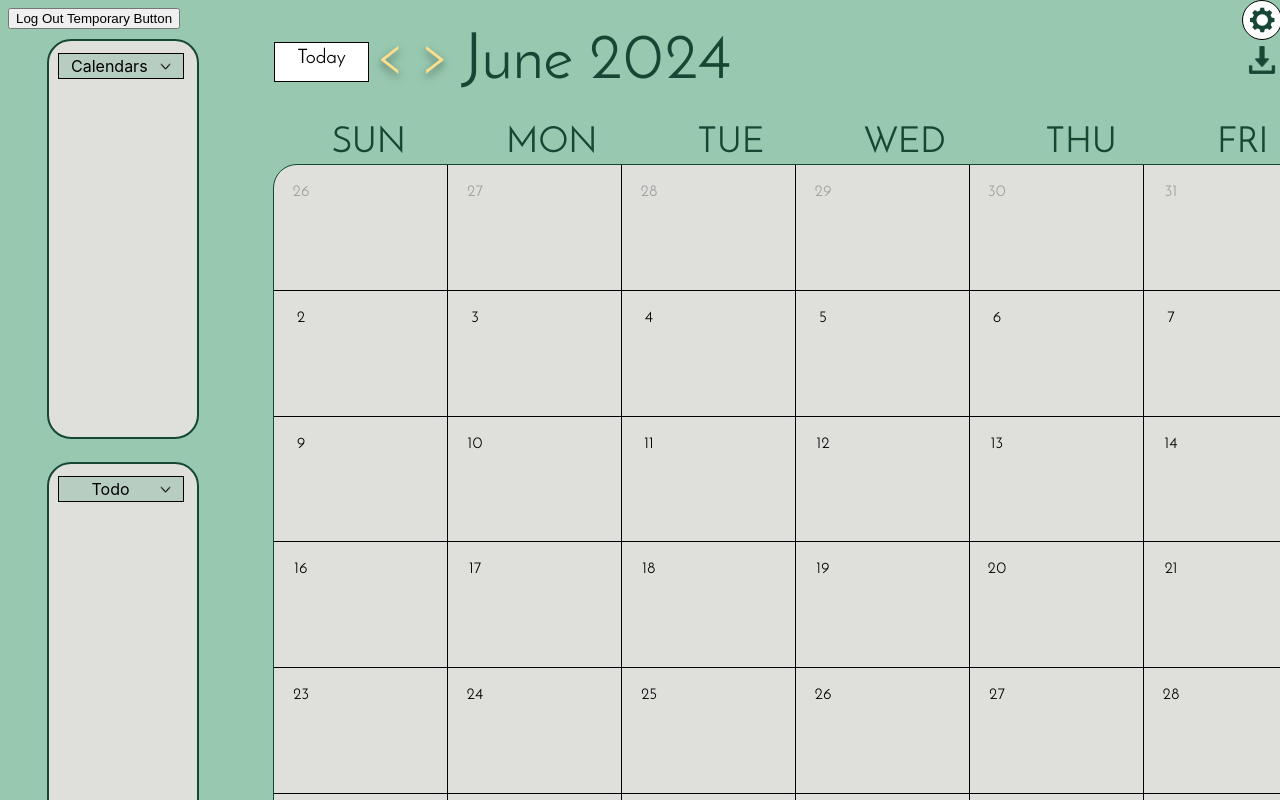
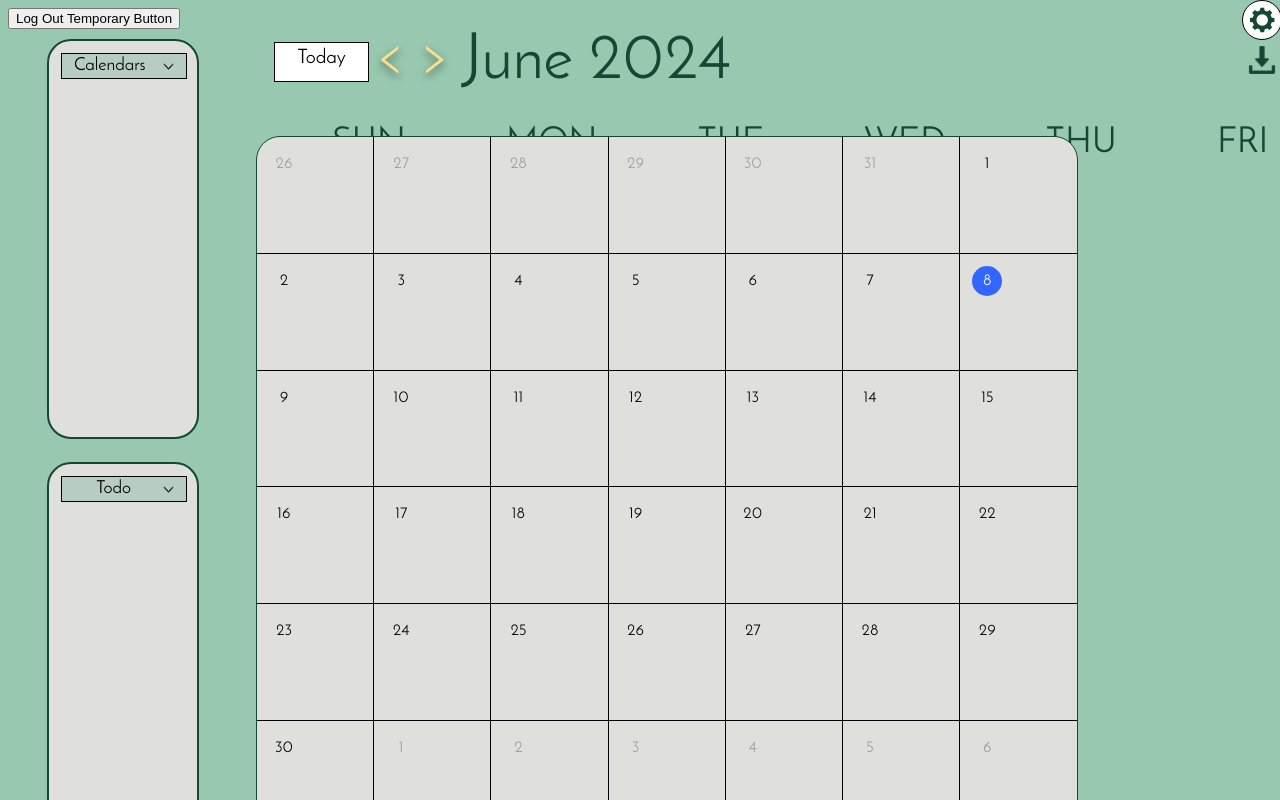
Before and after one commit to KevinBeltran23/csc307_154734, a React (Vite) app in the folder packages/react-frontend/: page /monthly in a window 1280 px wide. Shown: the top 800 px of the page. Built offline with nearby package versions, Linux system fonts and the light colour scheme; sample sign-in values are in the browser's storage.

Commit message:
more scaling and abtraction

```diff
--- a/packages/react-frontend/src/components/Monthly.css
+++ b/packages/react-frontend/src/components/Monthly.css
@@ -24,19 +24,6 @@
     filter: drop-shadow(0px 4px 4px rgba(0, 0, 0, 0.50));
 }
 
-.monthly-dayContainer {
-    display: grid;
-    width: 1218px;
-    height: 754px;
-    grid-template-columns: repeat(7, 1fr);
-    position: absolute;
-    top: 164px;
-    left: 273px;
-    border-radius: 24px;
-    border: 1px solid var(--Poly-Green, #154734);
-    background: var(--gray, #DFDFDB);
-}
-
 .monthly-day {
     margin: 12px;
     height: 30px;
@@ -47,48 +34,9 @@
     border-radius: 50%;
 }
 
-.monthly-inactiveDay {
-    color: #9e9e9e;
-}
-
-.monthly-selectedDay {
-    color: white;
-    background: #3366ff;
-    border-radius: 50%;
-}
-
 .monthly-navIcon:hover {
     fill: #DFDFDB;
     cursor: pointer;
-}
-
-
-.monthly-button-frame {
-    display: flex;
-    align-items: center;
-    justify-content: center;
-    flex-wrap: nowrap;
-    gap: 10px;
-    position: relative;
-    width: 126px;
-    height: 26px;
-    margin: 12px 0 0 12px;
-    padding: 4px 12px 4px 12px;
-    left: -3px;
-    cursor: pointer;
-    background: #b7cdc2;
-    border: 1px solid #000000;
-    z-index: 50;
-}
-
-.monthly-dropdown-arrow {
-    width: 13px;
-    height: 11px;
-    background: url(../assets/Dropdown_arrow.png) no-repeat center;
-    background-size: cover;
-    /* Add additional styles for the arrow */
-    fill: #000;
-    /* Change the color of the arrow */
 }
 
 /* the order of these is important so that
--- a/packages/react-frontend/src/components/Weekly.css
+++ b/packages/react-frontend/src/components/Weekly.css
@@ -1,6 +1,6 @@
 .weekly-header {
     width: 1216px;
-    height: inherit;
+    height: 90px;
     position: absolute;
     top: 22px;
     left: 274px;
@@ -29,20 +29,6 @@
     cursor: pointer;
 }
 
-/* CalendarSquare */
-.weekly-dayContainer {
-    display: grid;
-    width: 1218px;
-    height: 754px;
-    grid-template-columns: repeat(7, 1fr);
-    position: absolute;
-    background: #DFDFDB;
-    border: 1px solid #154734;
-    border-radius: 24px;
-    top: 164px;
-    left: 273px;
-}
-
 .weekly-day {
     margin: 12px;
     height: 30px;
@@ -51,74 +37,6 @@
     justify-content: center;
     align-items: center;
     border-radius: 50%;
-}
-
-.weekly-inactiveDay {
-    color: #9e9e9e;
-}
-
-
-.weekly-selectedDay {
-    color: white;
-    background: #3366ff;
-    border-radius: 50%;
-}
-
-
-/* Individual rectangle styles */
-.weekly-rectangle {
-    box-sizing: border-box;
-    width: 152px;
-    height: 400px;
-    background: #DFDFDB;
-    border: 4px solid #154734;
-    border-radius: 24px;
-    flex: none;
-    flex-grow: 0;
-    margin: 12px 0 0 12px;
-}
-
-.weekly-button-frame {
-    display: flex;
-    align-items: center;
-    justify-content: center;
-    flex-wrap: nowrap;
-    gap: 10px;
-    position: relative;
-    width: 126px;
-    height: 26px;
-    margin: 12px 0 0 12px;
-    padding: 4px 12px 4px 12px;
-    left: -3px;
-    cursor: pointer;
-    background: #b7cdc2;
-    border: 1px solid #000000;
-    z-index: 50;
-}
-
-
-
-.weekly-dropdown-arrow {
-    width: 13px;
-    height: 11px;
-    background: url(../assets/Dropdown_arrow.png) no-repeat center;
-    background-size: cover;
-    /* Add additional styles for the arrow */
-    fill: #000;
-    /* Change the color of the arrow */
-}
-
-.weekly-time {
-    position: absolute;
-    width: 88px;
-    height: 24px;
-    font-size: 24px;
-    line-height: 24px;
-    /* identical to box height */
-    display: flex;
-    align-items: center;
-    text-align: center;
-    color: #000000;
 }
 
 /* Times */
@@ -139,7 +57,7 @@
 .weekly-time-slot {
     width: auto;
     height: 19px;
-    font-family: 'Inter';
+    font-family: JosefinSans, var(--default-font-family);
     font-size: 16px;
     line-height: 20px;
     color: #000000;
--- a/packages/react-frontend/src/components/general.css
+++ b/packages/react-frontend/src/components/general.css
@@ -30,6 +30,20 @@ button {
     outline: 0;
 }
 
+/* CalendarSquare */
+.calendar-container {
+    display: grid;
+    width: 64.1%;
+    height: 700px;
+    grid-template-columns: repeat(7, 1fr);
+    position: absolute;
+    background: #DFDFDB;
+    border: 1px solid #154734;
+    border-radius: 24px;
+    top: 17%;
+    left: 20%;
+}
+
 /* Dropdowns */
 .calendar-dropdown-container {
     display: flex;
@@ -38,63 +52,8 @@ button {
     padding: 0px;
     gap: 8px;
     position: absolute;
-    width: 152px;
-    height: 920px;
     left: 35px;
     top: 27px;
-}
-
-.todo-dropdown-container {
-    display: flex;
-    flex-direction: column;
-    align-items: flex-start;
-    padding: 0px;
-    gap: 8px;
-    position: absolute;
-    width: 152px;
-    height: 920px;
-    left: 35px;
-    top: 450px;
-}
-
-.calendars {
-    display: flex;
-    align-items: flex-start;
-    justify-content: flex-start;
-    flex-shrink: 0;
-    flex-basis: auto;
-    position: relative;
-    width: 79px;
-    height: 18px;
-    color: #000000;
-    font-family: Inter, var(--default-font-family);
-    font-size: 16px;
-    line-height: 18px;
-    text-align: left;
-    white-space: nowrap;
-    z-index: 51;
-}
-
-.todo {
-    display: flex;
-    align-items: center;
-    justify-content: center;
-    flex-shrink: 0;
-    flex-basis: auto;
-    position: relative;
-    width: 79px;
-    height: 18px;
-    color: #000000;
-    font-family: Inter, var(--default-font-family);
-    font-size: 16px;
-    line-height: 18px;
-    text-align: left;
-    white-space: nowrap;
-    z-index: 51;
-}
-
-/* Individual rectangle styles */
-.dropdown-rectangle {
     box-sizing: border-box;
     width: 152px;
     height: 400px;
@@ -105,6 +64,114 @@ button {
     flex-grow: 0;
     margin: 12px 0 0 12px;
 }
+
+.todo-dropdown-container {
+    display: flex;
+    flex-direction: column;
+    align-items: flex-start;
+    position: absolute;
+    left: 35px;
+    top: 450px;
+    box-sizing: border-box;
+    width: 152px;
+    height: 400px;
+    background: #DFDFDB;
+    border: 2px solid #154734;
+    border-radius: 24px;
+    flex: none;
+    flex-grow: 0;
+    margin: 12px 0 0 12px;
+}
+
+.calendars-text {
+    display: flex;
+    align-items: flex-start;
+    justify-content: flex-start;
+    flex-shrink: 0;
+    flex-basis: auto;
+    position: relative;
+    width: 79px;
+    height: 18px;
+    color: #000000;
+    font-family: JosefinSans, var(--default-font-family);
+    font-size: 18px;
+    line-height: 18px;
+    white-space: nowrap;
+    z-index: 51;
+}
+
+.todo-text {
+    display: flex;
+    align-items: center;
+    justify-content: center;
+    flex-shrink: 0;
+    flex-basis: auto;
+    position: relative;
+    width: 79px;
+    height: 18px;
+    color: #000000;
+    font-family: JosefinSans, var(--default-font-family);
+    font-size: 18px;
+    line-height: 18px;
+    white-space: nowrap;
+    z-index: 51;
+}
+
+.dropdown-button-frame {
+    display: flex;
+    align-items: center;
+    justify-content: center;
+    flex-wrap: nowrap;
+    gap: 10px;
+    position: relative;
+    width: 126px;
+    height: 26px;
+    margin: 12px 0 0 12px;
+    padding: 4px 12px 4px 12px;
+    cursor: pointer;
+    background: #b7cdc2;
+    border: 1px solid #000000;
+    z-index: 50;
+}
+
+/* Individual rectangle styles */
+/*.dropdown-rectangle {
+    box-sizing: border-box;
+    width: 152px;
+    height: 400px;
+    background: #DFDFDB;
+    border: 2px solid #154734;
+    border-radius: 24px;
+    flex: none;
+    flex-grow: 0;
+    margin: 12px 0 0 12px;
+}*/
+
+
+
+
+
+
+
+
+
+
+
+
+
+
+
+
+
+
+
+
+
+
+
+
+
+
 
 .todayButton {
     display: inline-block;
@@ -118,7 +185,7 @@ button {
     font-size: 20px;
     flex-shrink: 0;
     border: 1px solid #000;
-    background: var(--White, #FFF);
+    background: var(--White, #ffffff);
     vertical-align: text-bottom;
     text-align: center;
 }
@@ -193,7 +260,7 @@ button {
     z-index: 12;
 }
 
-.monthly-view-frame:hover,
+.change-view-frame:hover,
 .todo-view-frame:hover,
 .settings-frame:hover
 {
@@ -210,12 +277,22 @@ button {
     position: relative;
     height: 22px;
     color: #000000;
-    font-family: Inter, var(--default-font-family);
+    font-family: JosefinSans, var(--default-font-family);
     font-size: 18px;
     line-height: 22px;
     text-align: left;
     white-space: nowrap;
     z-index: 13;
+}
+
+.dropdown-arrow {
+    width: 13px;
+    height: 11px;
+    background: url(../assets/Dropdown_arrow.png) no-repeat center;
+    background-size: cover;
+    /* Add additional styles for the arrow */
+    fill: #000;
+    /* Change the color of the arrow */
 }
 
 .settings-frame {
@@ -269,6 +346,16 @@ button {
     z-index: 45;
 }
 
+.inactiveDay {
+    color: #9e9e9e;
+}
+
+.selectedDay {
+    color: white;
+    background: #3366ff;
+    border-radius: 50%;
+}
+
 .the-clock {
     position: absolute;
     width: 150px;
--- a/packages/react-frontend/src/pages/Monthly.jsx
+++ b/packages/react-frontend/src/pages/Monthly.jsx
@@ -59,8 +59,8 @@ function Monthly(props) {
       week.push(
         <div className='monthly-day-box'>
           <div
-            className={`monthly-day ${isSameMonth(currentDate, activeDate) ? "" : "monthly-inactiveDay"
-              } ${isSameDay(currentDate, selectedDate) ? "monthly-selectedDay" : ""}
+            className={`monthly-day ${isSameMonth(currentDate, activeDate) ? "" : "inactiveDay"
+              } ${isSameDay(currentDate, selectedDate) ? "selectedDay" : ""}
               ${isSameDay(currentDate, new Date()) ? "today" : ""}`}
           >
             {format(currentDate, "d")}
@@ -90,7 +90,7 @@ function Monthly(props) {
     }
 
     return (
-      <div className="monthly-dayContainer">
+      <div className="calendar-container">
         {allWeeks}
       </div>
     );
@@ -142,17 +142,17 @@ function Monthly(props) {
 
       <div className='calendar-dropdown-container'>
         <div className='dropdown-rectangle'>
-          <button className='monthly-button-frame' onClick={handleCalendarsDropdown}>
-            <span className='calendars'>Calendars</span>
-            <div className='monthly-dropdown-arrow' />
+          <button className='dropdown-button-frame' onClick={handleCalendarsDropdown}>
+            <span className='calendars-text'>Calendars</span>
+            <div className='dropdown-arrow' />
           </button>
         </div>
       </div>
       <div className='todo-dropdown-container'>
         <div className='dropdown-rectangle'>
-          <button className='monthly-button-frame' onClick={handleToDoDropdown}>
-            <span className='todo'>Todo</span>
-            <div className='monthly-dropdown-arrow' />
+          <button className='dropdown-button-frame' onClick={handleToDoDropdown}>
+            <span className='todo-text'>Todo</span>
+            <div className='dropdown-arrow' />
           </button>
         </div>
       </div>
```
Also changed, not shown: packages/react-frontend/src/pages/Weekly.jsx (+11 -11 lines).
